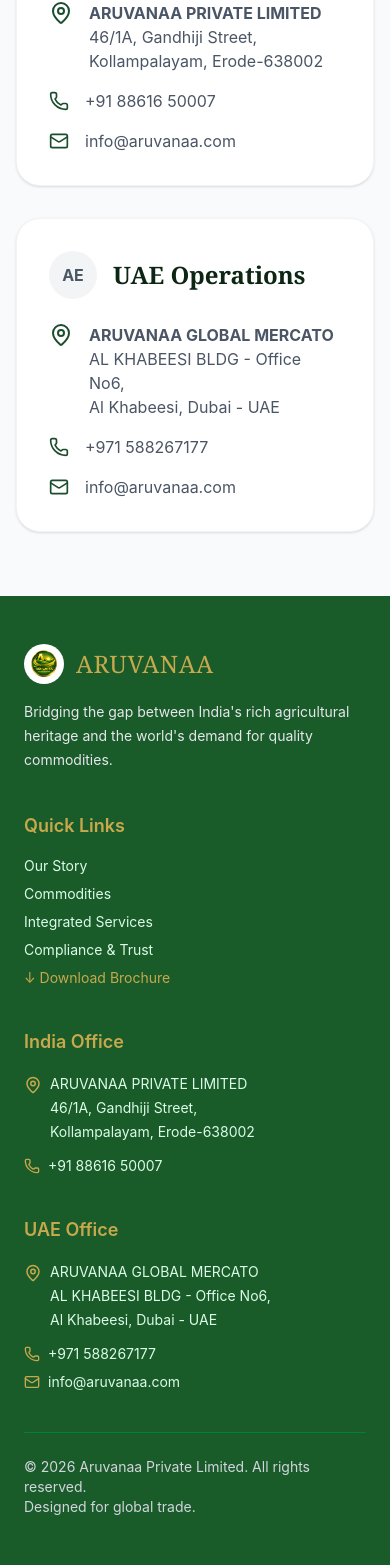
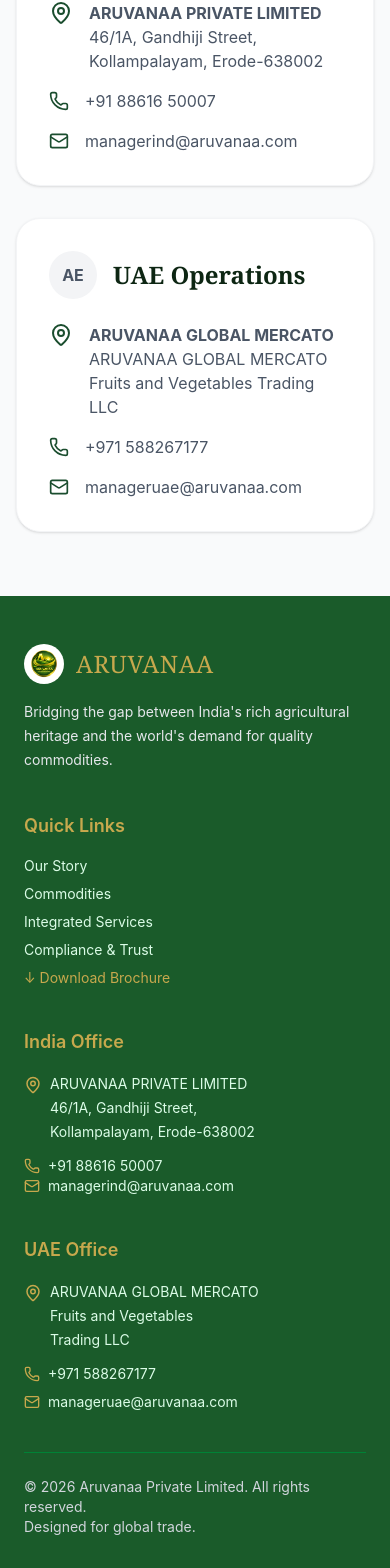
Before and after one commit to Kaviya220501/Aruvanaa, a React (Vite) app: page /contact in a window 390 px wide. Shown: the part 1380-2948 px from the top of the page. Built offline with nearby package versions, Linux system fonts and the light colour scheme.

Commit message:
update service  page for mobile view

```diff
--- a/src/Component/Layouts/Footer.tsx
+++ b/src/Component/Layouts/Footer.tsx
@@ -61,6 +61,11 @@
             <Phone size={16} className="text-[#C7A84D]" />
             <span>+91 88616 50007</span>
           </div>
+
+           <div className="flex items-center gap-2 text-sm">
+            <Mail size={16} className="text-[#C7A84D]"/>
+            <span>managerind@aruvanaa.com</span>
+          </div>
         </div>
 
         <div>
@@ -71,9 +76,7 @@
           <div className="flex gap-2 mb-3">
             <MapPin size={18} className="mt-1 text-[#C7A84D]" />
             <p className="text-sm leading-6">
-              ARUVANAA GLOBAL MERCATO <br />
-              AL KHABEESI BLDG - Office No6, <br />
-              Al Khabeesi, Dubai - UAE
+              ARUVANAA GLOBAL MERCATO <br /> Fruits and Vegetables <br />Trading LLC
             </p>
           </div>
 
@@ -84,7 +87,7 @@
 
           <div className="flex items-center gap-2 text-sm">
             <Mail size={16} className="text-[#C7A84D]"/>
-            <span>info@aruvanaa.com</span>
+            <span>manageruae@aruvanaa.com </span>
           </div>
         </div>
       </div>
--- a/src/Component/Layouts/Navbar.tsx
+++ b/src/Component/Layouts/Navbar.tsx
@@ -29,7 +29,7 @@
           </span>
           <span className="flex items-center gap-2">
             <i className="fa-solid fa-envelope text-[#c5a059]"></i>{" "}
-            info@aruvanaa.com
+            managerind@aruvanaa.com
           </span>
         </div>
         <div className="flex items-center gap-6">
@@ -153,7 +153,7 @@
           <NavLink to="/products" onClick={() => setOpen(false)}>
             Products
           </NavLink>
-          <NavLink to="/services" onClick={() => setOpen(false)}>
+          <NavLink to="/service" onClick={() => setOpen(false)}>
             Integrated Services
           </NavLink>
           <NavLink to="/certificates" onClick={() => setOpen(false)}>
--- a/src/Component/Pages/Contact.tsx
+++ b/src/Component/Pages/Contact.tsx
@@ -94,7 +94,7 @@
               </div>
               <div className="flex gap-4 items-center">
                 <Mail className="text-[#1a4d2e] shrink-0" size={20} />
-                <p>info@aruvanaa.com</p>
+                <p>managerind@aruvanaa.com</p>
               </div>
             </div>
           </div>
@@ -108,7 +108,7 @@
             <div className="space-y-4 text-gray-600">
               <div className="flex gap-4">
                 <MapPin className="text-[#1a4d2e] shrink-0" size={24} />
-                <p><strong>ARUVANAA GLOBAL MERCATO</strong><br/>AL KHABEESI BLDG - Office No6,<br/>Al Khabeesi, Dubai - UAE</p>
+                <p><strong>ARUVANAA GLOBAL MERCATO</strong><br/> ARUVANAA GLOBAL MERCATO <br />Fruits and Vegetables Trading LLC</p>
               </div>
               <div className="flex gap-4 items-center">
                 <Phone className="text-[#1a4d2e] shrink-0" size={20} />
@@ -116,7 +116,7 @@
               </div>
               <div className="flex gap-4 items-center">
                 <Mail className="text-[#1a4d2e] shrink-0" size={20} />
-                <p>info@aruvanaa.com</p>
+                <p>manageruae@aruvanaa.com </p>
               </div>
             </div>
           </div>
```
